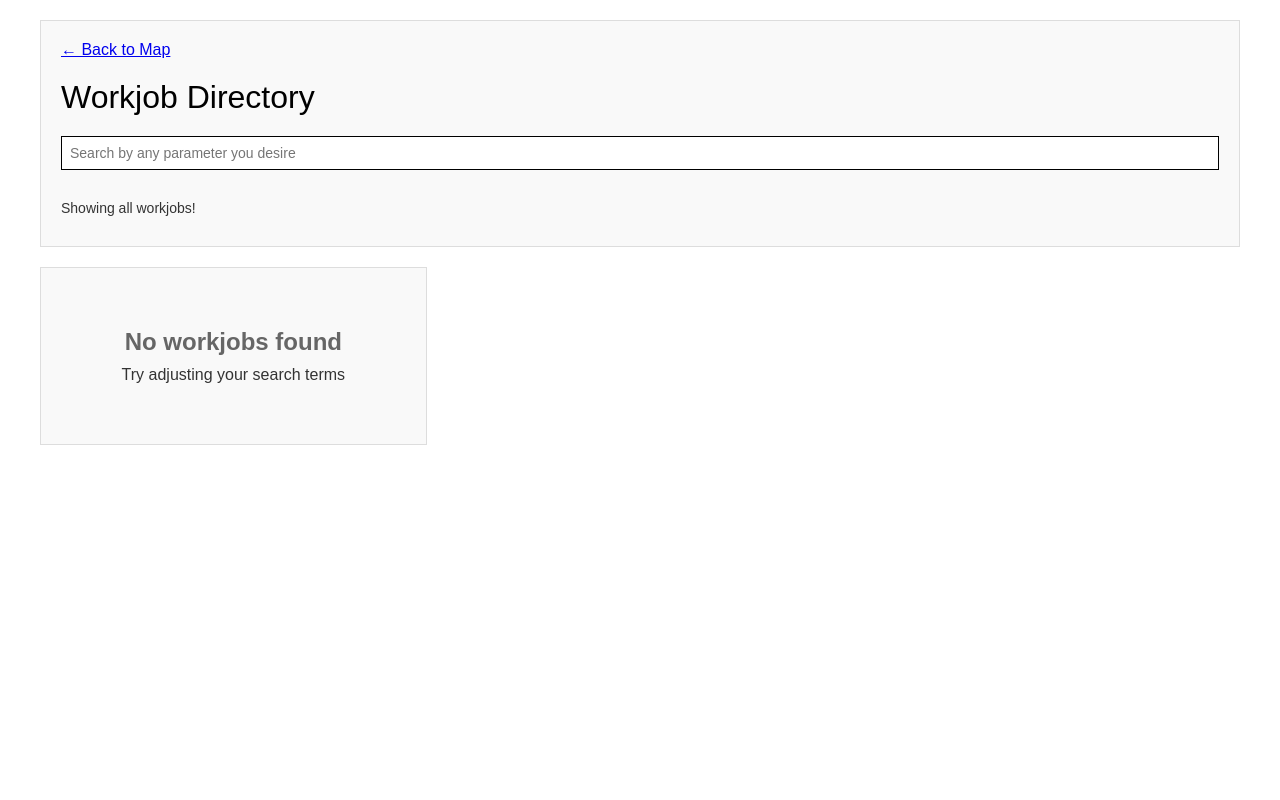
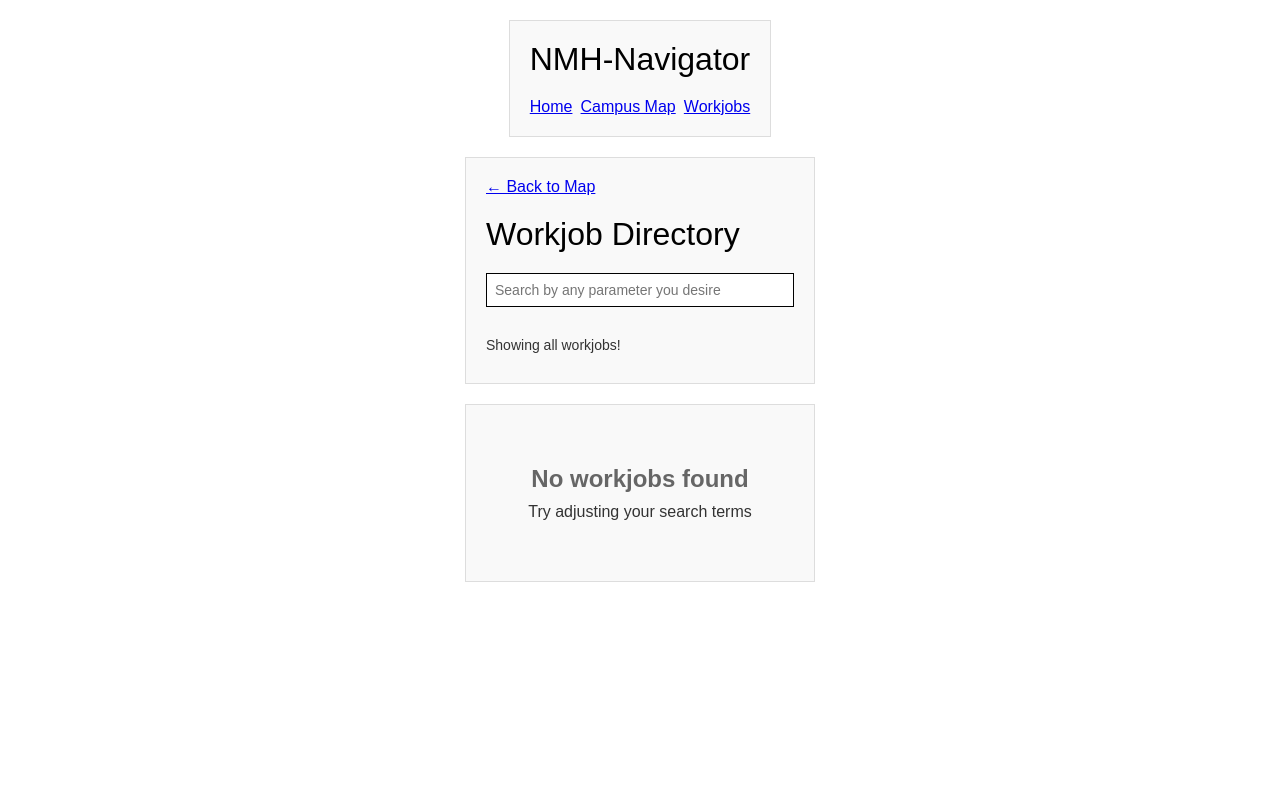
Before and after one commit to d3ltaV/navigator, a Flask app: page /list in a window 1280 px wide. Run offline with Flask 3, Linux system fonts and the light colour scheme; data that the repository does not hold is empty; parts of the project's set-up code (start-up, migrations or seed data) failed here and were passed over.

Commit message:
django code structure + basic navbar

```diff
--- /dev/null
+++ b/app/static/css/base.css
@@ -0,0 +1,15 @@
+body {
+    display: flex;
+    flex-direction: column;
+    align-items: center;
+    justify-content: center;
+    .header {
+        display: flex;
+        flex-direction: column;
+        .nav-bar {
+            display: flex;
+            flex-direction: row;
+            justify-content: space-between;
+        }
+    }
+}
--- a/app/templates/base.html
+++ b/app/templates/base.html
@@ -0,0 +1,19 @@
+<html>
+    <head>
+        <title>{% block title %}NMH-Navigator{% endblock %}</title>
+        <link rel="stylesheet" href="static/css/base.css" />
+        {% block extra %} {% endblock %}
+    </head>
+    <body>
+        <header class = "header">
+            <h1 class="title">NMH-Navigator</h1>
+            <nav class="nav-bar">
+                <a href="/">Home</a>
+                <a href="/map">Campus Map</a>
+                <a href="/list">Workjobs</a>
+                <!-- <a href="/about">About</a> -->
+            </nav>
+        </header>
+        {% block body %}{% endblock %}
+    </body>
+</html>
--- a/app/templates/list.html
+++ b/app/templates/list.html
@@ -1,12 +1,11 @@
-<!DOCTYPE html>
-<html lang="en">
-<head>
-    <meta charset="UTF-8">
-    <meta name="viewport" content="width=device-width, initial-scale=1.0">
-    <title>Workjobs List</title>
-    <link rel="stylesheet" href="{{ url_for('static', filename='css/list.css') }}">
-</head>
-<body>
+{% extends "base.html" %}
+
+{% block title %}Find Workjobs{% endblock %}
+{% block extra %}
+    <link rel="stylesheet" href="static/css/list.css" />
+{% endblock %}
+
+{% block body %}
     <div class="container">
         <header>
             <div class="nav-links">
@@ -31,5 +30,4 @@
     </div>
 
     <script src="{{ url_for('static', filename='js/list.js') }}"></script>
-</body>
-</html>
+{% endblock %}
```
Also changed, not shown: app/templates/map.html (+10 -13 lines).
